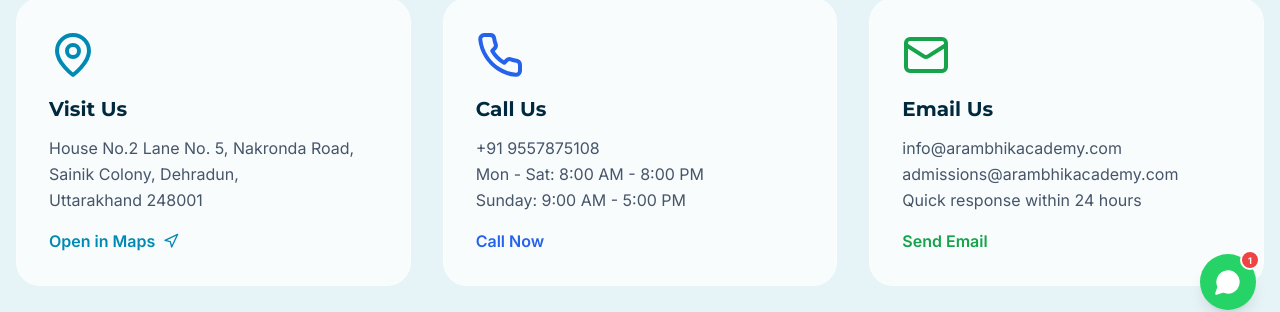
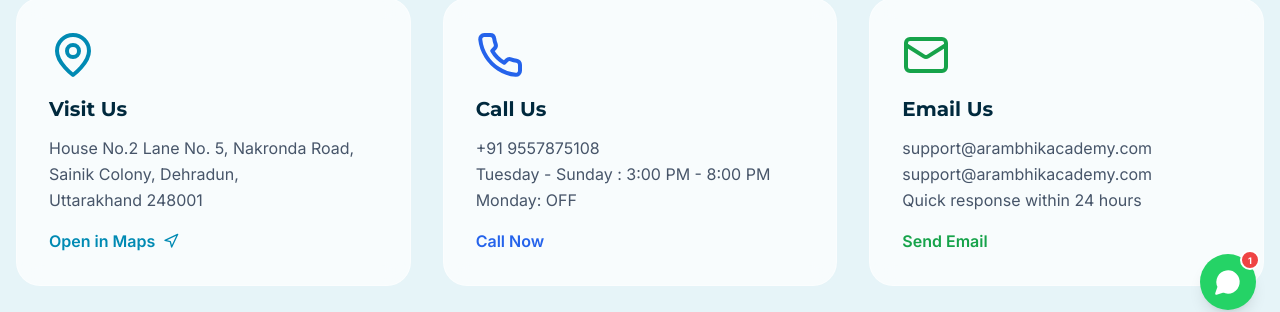
Before and after one commit to k-e-r-n-e-l-dotcom/Arambhik, a React (Vite) app: page /contact in a window 1280 px wide. Shown: the part 466-778 px from the top of the page. Built offline with nearby package versions, Linux system fonts and the light colour scheme; no server answers.

Commit message:
Updated Contact.tsx

```diff
--- a/src/pages/Contact.tsx
+++ b/src/pages/Contact.tsx
@@ -106,8 +106,8 @@ export const Contact = () => {
               <h3 className="text-xl text-primary-900 mb-3">Call Us</h3>
               <p className="text-slate-600 leading-relaxed">
                 +91 9557875108<br />
-                Mon - Sat: 8:00 AM - 8:00 PM<br />
-                Sunday: 9:00 AM - 5:00 PM
+                Tuesday - Sunday : 3:00 PM - 8:00 PM<br />
+                Monday: OFF
               </p>
               <div className="mt-4 inline-flex items-center space-x-2 text-blue-600 font-semibold group-hover:text-blue-700">
                 <span>Call Now</span>
@@ -125,8 +125,8 @@ export const Contact = () => {
               <Mail className="h-12 w-12 text-green-600 mb-4 group-hover:scale-110 transition-transform" />
               <h3 className="text-xl text-primary-900 mb-3">Email Us</h3>
               <p className="text-slate-600 leading-relaxed">
-                info@arambhikacademy.com<br />
-                admissions@arambhikacademy.com<br />
+                support@arambhikacademy.com<br />
+                support@arambhikacademy.com<br />
                 Quick response within 24 hours
               </p>
               <div className="mt-4 inline-flex items-center space-x-2 text-green-600 font-semibold group-hover:text-green-700">
```
